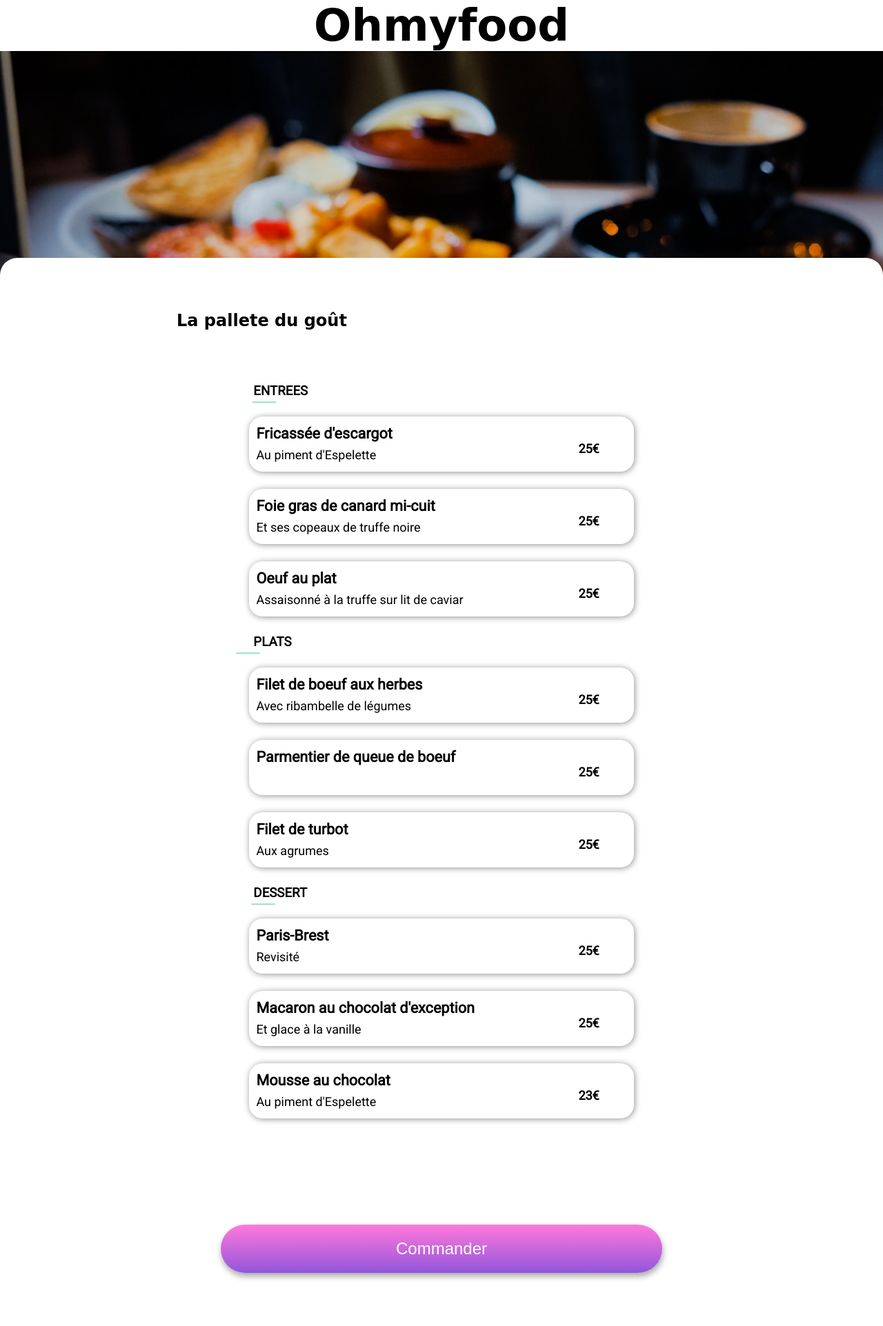
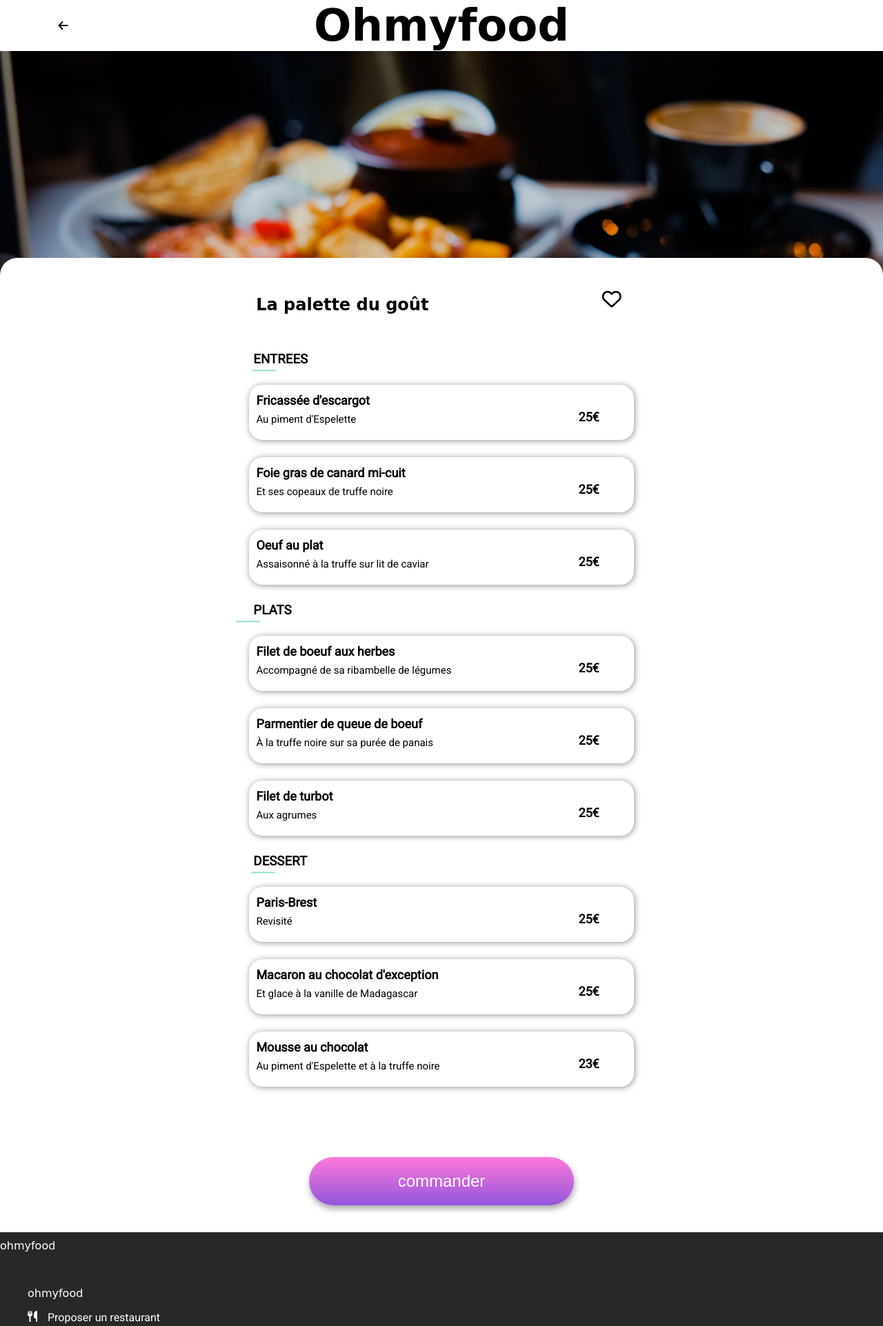
Before and after one commit to Eiks-exe/new_ohmyfood, a website: page pages/menu-3.html in a window 1280 px wide. Shown: the top 1923 px of the page at 69% size. Drawn offline with Linux system fonts and the light colour scheme; a web font is replaced by a local one.

Commit message:
text wrapping and tablet view fix

```diff
--- a/pages/menu-3.html
+++ b/pages/menu-3.html
@@ -10,14 +10,23 @@
 </head>
 <body>
     <header>
-        <nav>
+        <nav class="nav-menu">
+            <div>
+                <a class="back_link" href="../index.html">
+                    <i class="fas fa-arrow-left"></i>
+                </a>
+            </div>
             <h1 id="logo">Ohmyfood</h1>
+            <div></div>
         </nav>
     </header>
     <main class="menu-main-2">
         <section class="img-menu img-menu-1"></section>
         <section  class="entrée first-entry">
-            <h1 class="menu-title">La pallete du goût</h1>
+            <div class="menu-t">
+                <h1 class="menu-title">La palette du goût </h1>
+                <div class="icon-t"><i class="fa-regular fa-heart menu-heart"></i></div>
+            </div>
             <h3 class="category-title">
                 ENTREES
             </h3>
@@ -58,7 +67,7 @@
                 <li class="category-item">
                     <div class="item-text">
                         <div class="item-title">Filet de boeuf aux herbes</div>
-                        <sub>Avec ribambelle de légumes</sub>
+                        <sub>Accompagné de sa ribambelle de légumes</sub>
                     </div>
                     <div class="price">25€</div>
                     <div class="select"><i class="fa-solid fa-circle-check"></i></div>
@@ -66,7 +75,7 @@
                 <li class="category-item">
                     <div class="item-text">
                         <div class="item-title">Parmentier de queue de boeuf</div>
-                        <sub></sub>
+                        <sub>À la truffe noire sur sa purée de panais</sub>
                     </div>
                     <div class="price">25€</div>
                     <div class="select"><i class="fa-solid fa-circle-check"></i></div>
@@ -99,7 +108,7 @@
                 <li class="category-item">
                     <div class="item-text">
                         <div class="item-title">Macaron au chocolat d'exception </div>
-                        <sub>Et glace à la vanille </sub>
+                        <sub>Et glace à la vanille de Madagascar</sub>
                     </div>
                     <div class="price">25€</div>
                     <div class="select"><i class="fa-solid fa-circle-check"></i></div>
@@ -108,17 +117,18 @@
                 <li class="category-item">
                     <div class="item-text">
                         <div class="item-title">Mousse au chocolat</div>
-                        <sub>Au piment d'Espelette </sub>
+                        <sub>Au piment d'Espelette et à la truffe noire</sub>
                     </div>
                     <div class="price">23€</div>
                     <div class="select"><i class="fa-solid fa-circle-check"></i></div>
 
                 </li>
             </ul>
+            <button type="button" class="order-btn">commander</button>
 
         </section>
 
-        <div class="btn-container"><button class="top-btn order-btn" href="#">Commander</button></div>
+
     </main>
     <footer>
         <div class="title">
--- a/sass/base/_typography.scss
+++ b/sass/base/_typography.scss
@@ -50,10 +50,7 @@
   }
 }
 
-.item-title{
-  @include mobile {
-  }
-}
+
 
 @include mobile {
 
@@ -63,3 +60,10 @@
     margin-left: 10%;
   }
 }
+
+.back_link{
+  color: black;
+  &:visited{
+    color: black;
+  }
+}
--- a/sass/pages/_menu.scss
+++ b/sass/pages/_menu.scss
@@ -136,7 +136,7 @@
 }
 .price {
   position: relative;
-  left: 50px;
+  left: 45px;
   top: 30px;
   transition: transform 500ms ease-in-out;
   text-align: center;
@@ -147,8 +147,7 @@
   @include for-desktop {
     left: 30px;
   }
-  @include tablet {
-  }
+
 }
 
 .category-item {
@@ -191,9 +190,6 @@
   }
   &:hover .item-text {
     width: 50%;
-    @include tablet {
-      width: 70%;
-    }
   }
   &:hover .fa-circle-check {
     animation: 1 ease-in 1s spin;
@@ -208,8 +204,8 @@
     height: 100%;
     padding-top: 25px;
     @include tablet {
-      font-size: larger;
     }
+
   }
 }
 
```
Also changed, not shown: pages/menu-1.html (+3 -1 lines), pages/menu-2.html (+14 -6 lines), pages/menu-4.html (+12 -2 lines), css/style.css.
